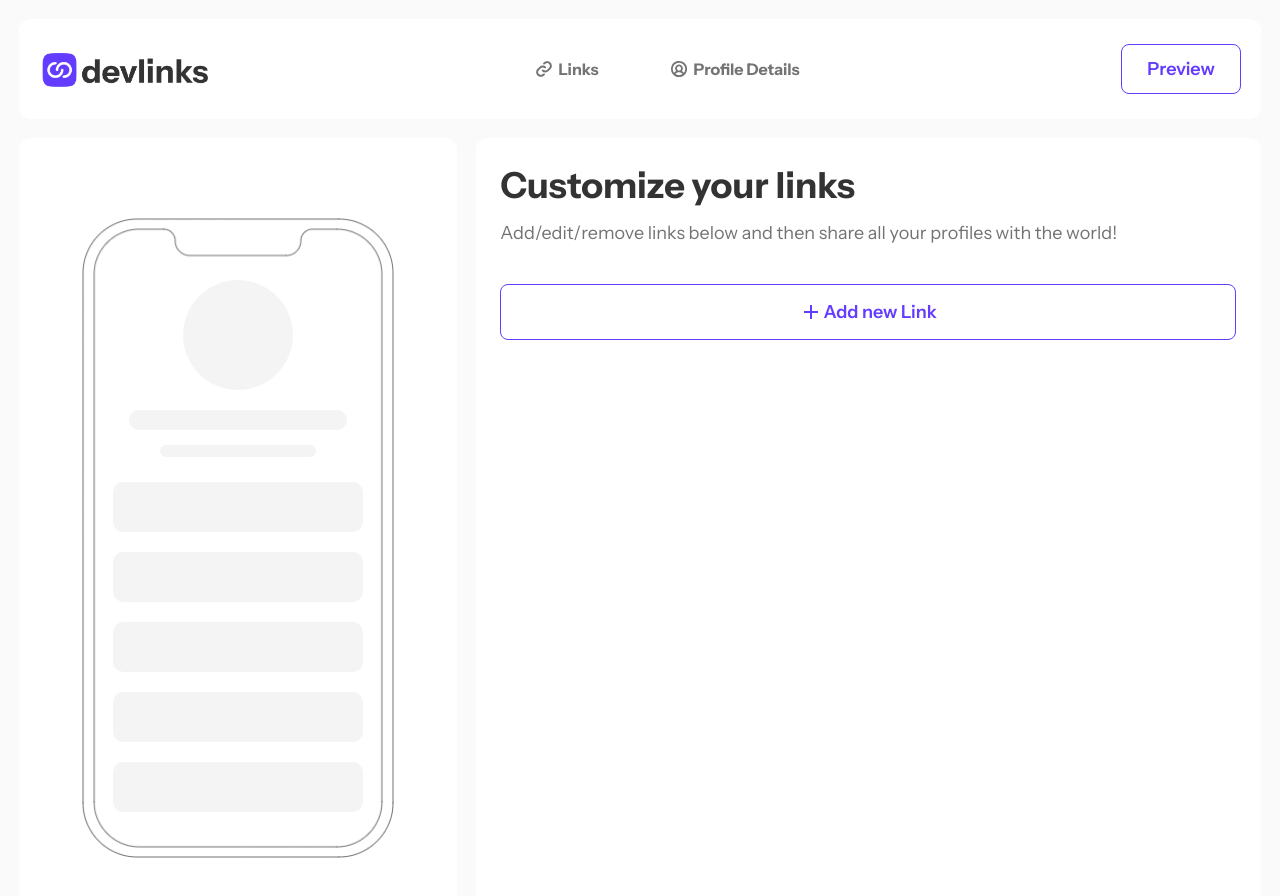
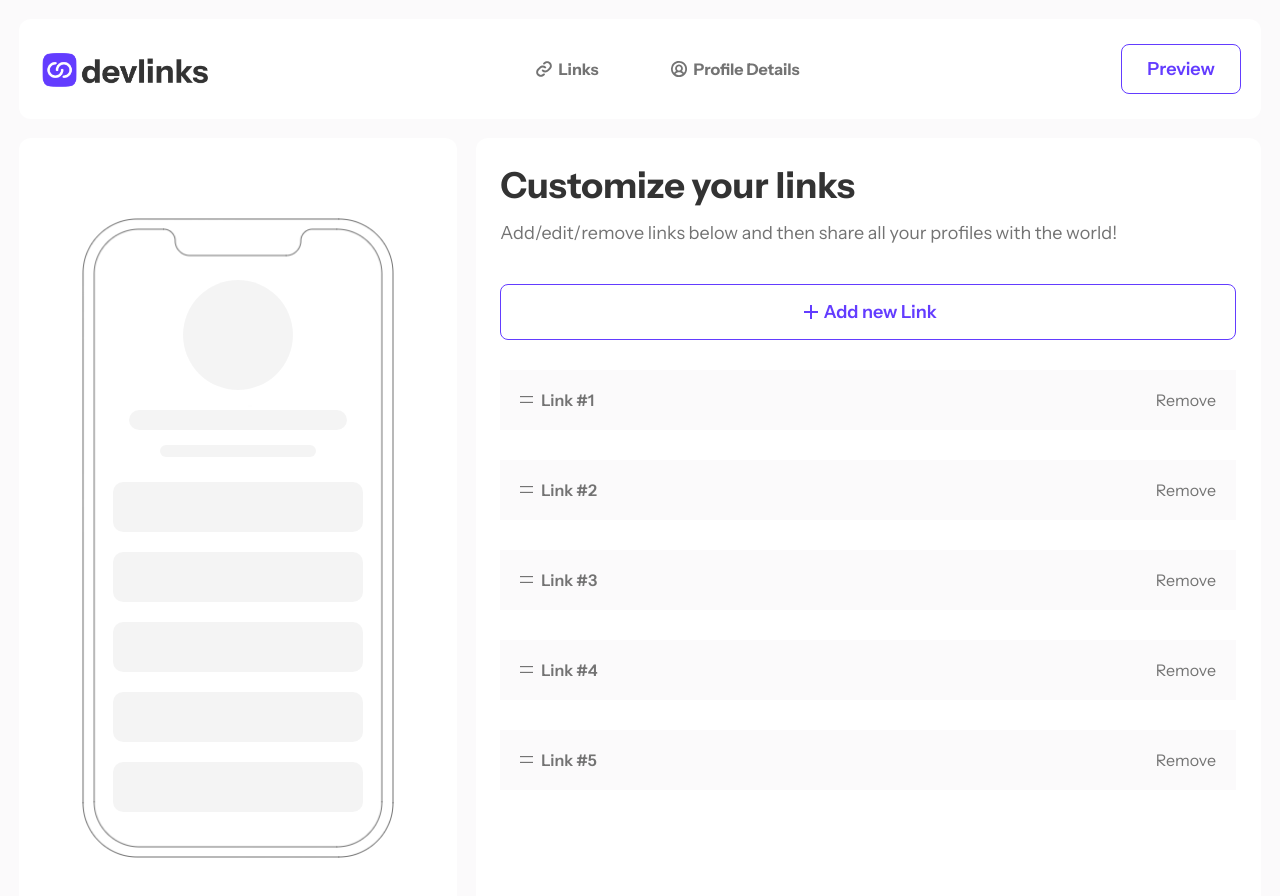
Before and after one commit to hatem782/RBK-Challenge, a React (Create React App) app: page / in a window 1280 px wide. Shown: the top 896 px of the page. Built offline with nearby package versions, Linux system fonts and the light colour scheme.

Commit message:
drag and drop links

```diff
--- /dev/null
+++ b/src/Components/LinkItem/LinkItem.jsx
@@ -0,0 +1,29 @@
+import React from "react";
+import styles from "./LinkItem.module.scss";
+import drag_icon from "../../Assets/Svgs/drag.svg";
+import { useSortable } from "@dnd-kit/sortable";
+import { CSS } from "@dnd-kit/utilities";
+
+function LinkItem({ item }) {
+  const { attributes, listeners, setNodeRef, transform, transition } =
+    useSortable({ id: item });
+
+  const style = {
+    transition,
+    transform: CSS.Transform.toString(transform),
+  };
+
+  return (
+    <div ref={setNodeRef} {...attributes} style={style} className={styles.main}>
+      <div className={styles.header}>
+        <div className={styles.dragger}>
+          <img src={drag_icon} alt="" {...listeners} />
+          <span>Link #{item}</span>
+        </div>
+        <span className={styles.remove}>Remove</span>
+      </div>
+    </div>
+  );
+}
+
+export default LinkItem;
--- /dev/null
+++ b/src/Components/LinkItem/LinkItem.module.scss
@@ -0,0 +1,38 @@
+.main {
+  width: 100%;
+  margin: 30px 0px;
+  padding: 20px;
+  background-color: var(--page-background);
+}
+
+.header {
+  width: 100%;
+  display: flex;
+  justify-content: space-between;
+  align-items: center;
+
+  .dragger {
+    display: flex;
+    align-items: center;
+    justify-content: center;
+
+    img {
+      margin: 0px 8px 0px 0px;
+      width: 13px;
+      cursor: move;
+    }
+
+    span {
+      font-weight: 600;
+      font-size: 16px;
+      color: var(--grey1);
+    }
+  }
+
+  .remove {
+    cursor: pointer;
+    font-size: 16px;
+    font-weight: 400;
+    color: var(--grey1);
+  }
+}
--- a/src/Pages/MakeDevLink/MakeDevLink.jsx
+++ b/src/Pages/MakeDevLink/MakeDevLink.jsx
@@ -1,12 +1,32 @@
-import React from "react";
+import React, { useState } from "react";
 import styles from "./MakeDevLink.module.scss";
 import Navbar from "../../Layouts/Navbar/Navbar";
 
 import Mobile from "../../Components/Mobile/Mobile";
 import Button from "../../Components/Button/Button";
 import AddIcon from "@mui/icons-material/Add";
+import LinkItem from "../../Components/LinkItem/LinkItem";
+import { DndContext, closestCenter } from "@dnd-kit/core";
+import {
+  SortableContext,
+  verticalListSortingStrategy,
+} from "@dnd-kit/sortable";
 
 function MakeDevLink() {
+  const [items, setItems] = useState([1, 2, 3, 4, 5]);
+
+  const onDragEnd = (event) => {
+    const { active, over } = event;
+    if (active.id !== over.id) {
+      const oldIndex = items.indexOf(active.id);
+      const newIndex = items.indexOf(over.id);
+      const newItems = [...items];
+      newItems.splice(oldIndex, 1);
+      newItems.splice(newIndex, 0, active.id);
+      setItems(newItems);
+    }
+  };
+
   return (
     <div className={styles.main}>
       <Navbar />
@@ -25,6 +45,21 @@ function MakeDevLink() {
           <Button type="outlined" icon={<AddIcon />} className={styles.btn_fw}>
             Add new Link
           </Button>
+
+          <DndContext
+            collisionDetection={closestCenter}
+            onDragEnd={onDragEnd}
+            className={styles.links}
+          >
+            <SortableContext
+              items={items}
+              strategy={verticalListSortingStrategy}
+            >
+              {items.map((item) => (
+                <LinkItem key={item} item={item} />
+              ))}
+            </SortableContext>
+          </DndContext>
         </div>
       </div>
     </div>
--- a/src/Pages/MakeDevLink/MakeDevLink.module.scss
+++ b/src/Pages/MakeDevLink/MakeDevLink.module.scss
@@ -41,7 +41,7 @@
     p {
       font-size: 18px;
       font-weight: 400;
-      color: var(--text-normal);
+      color: var(--grey1);
       margin: 15px 0px 40px 0px;
     }
 
--- a/src/index.scss
+++ b/src/index.scss
@@ -9,7 +9,6 @@
   --light-purple: #efebff;
   --normal-purple: #633cff;
   --title-big: #333333;
-  --text-normal: #737373;
 }
 
 //############################ SCROLL #######################
```
Also changed, not shown: package.json (+25 -20 lines), src/Assets/Svgs/drag.svg (added), 1 other file (tests, documents, lock files or other folders).
